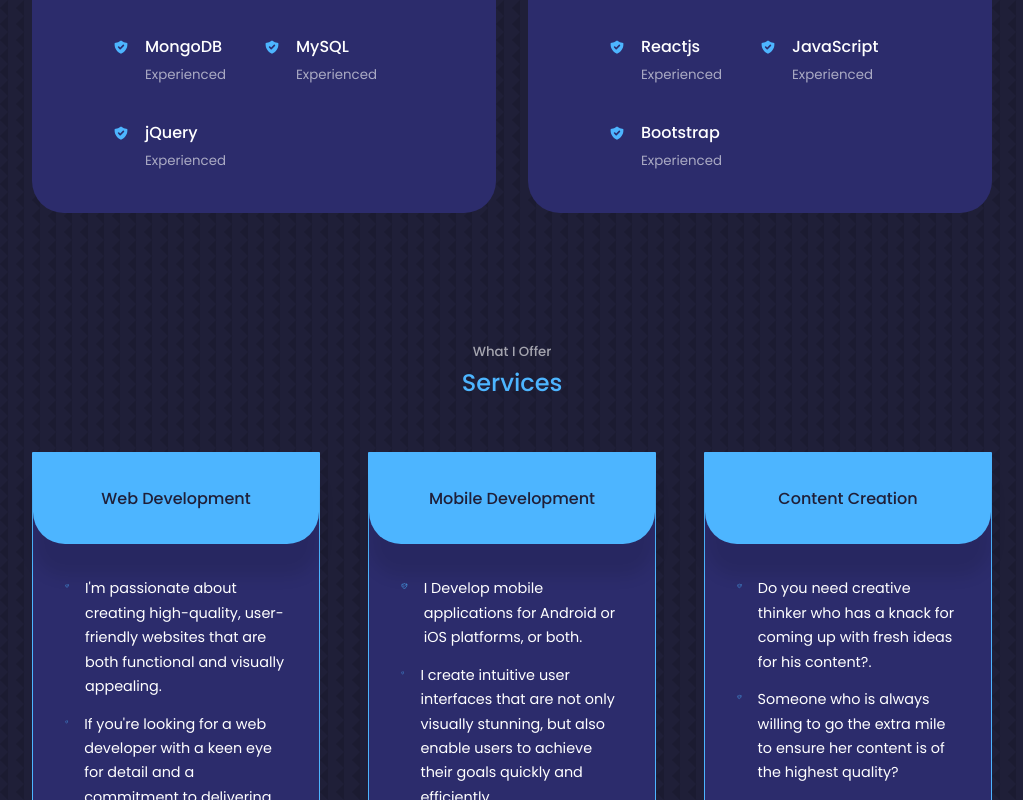
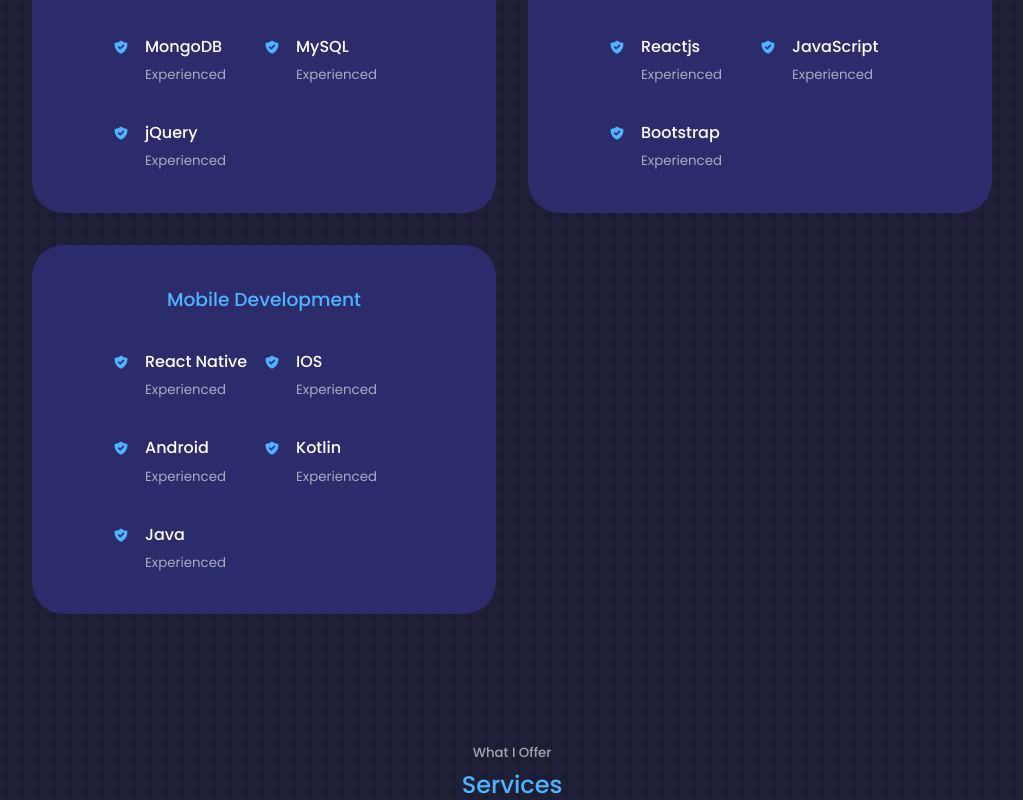
Before and after one commit to YINCOOS/My-Portfolio, a React (Create React App) app: page / in a window 1280 px wide. Shown: the part 2000-2800 px from the top of the page, without its empty margins (128-1151 px from the left). Built offline with nearby package versions, Linux system fonts and the light colour scheme.

Commit message:
added mobile development section

```diff
--- a/src/components/Experience/Experience.jsx
+++ b/src/components/Experience/Experience.jsx
@@ -88,6 +88,47 @@ const Experience = () => {
             </article>
           </div>
         </div>
+
+        <div className="experience__frontend">
+          <h3>Mobile Development</h3>
+          <div className="experience__content">
+            <article className="experience__details">
+              <HiShieldCheck className="experience__details-icon" />
+              <div>
+                <h4>React Native</h4>
+                <small className="text-light">Experienced</small>
+              </div>
+            </article>
+            <article className="experience__details">
+              <HiShieldCheck className="experience__details-icon" />
+              <div>
+                <h4>IOS</h4>
+                <small className="text-light">Experienced</small>
+              </div>
+            </article>
+            <article className="experience__details">
+              <HiShieldCheck className="experience__details-icon" />
+              <div>
+                <h4>Android</h4>
+                <small className="text-light">Experienced</small>
+              </div>
+            </article>
+            <article className="experience__details">
+              <HiShieldCheck className="experience__details-icon" />
+              <div>
+                <h4>Kotlin</h4>
+                <small className="text-light">Experienced</small>
+              </div>
+            </article>
+            <article className="experience__details">
+              <HiShieldCheck className="experience__details-icon" />
+              <div>
+                <h4>Java</h4>
+                <small className="text-light">Experienced</small>
+              </div>
+            </article>
+          </div>
+        </div>
       </div>
     </section>
   );
--- a/src/components/Header/Header.jsx
+++ b/src/components/Header/Header.jsx
@@ -8,7 +8,7 @@ const Header = () => {
     <header>
       <div className="container header__container">
         <h5>Hello I'm</h5>
-        <h1>Adeyinka .D Ogunsemoyin</h1>
+        <h1>Ogunsemoyin Adeyinka David</h1>
         <h5 className="text-light">MERN STACK DEVELOPER</h5>
         <CTA />
         <HeaderSocial />
```
Also changed, not shown: 1 other file (tests, documents, lock files or other folders).
